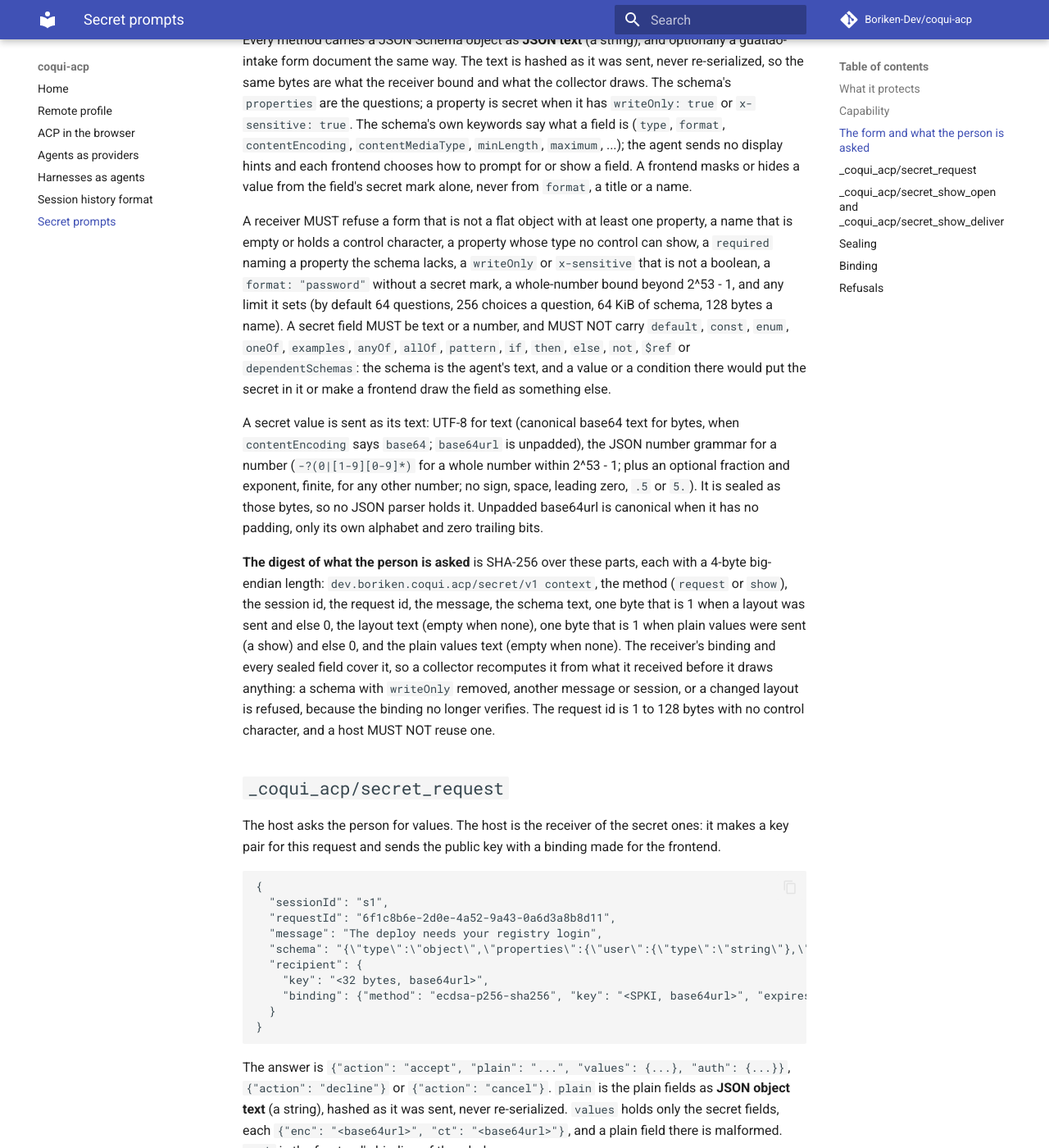
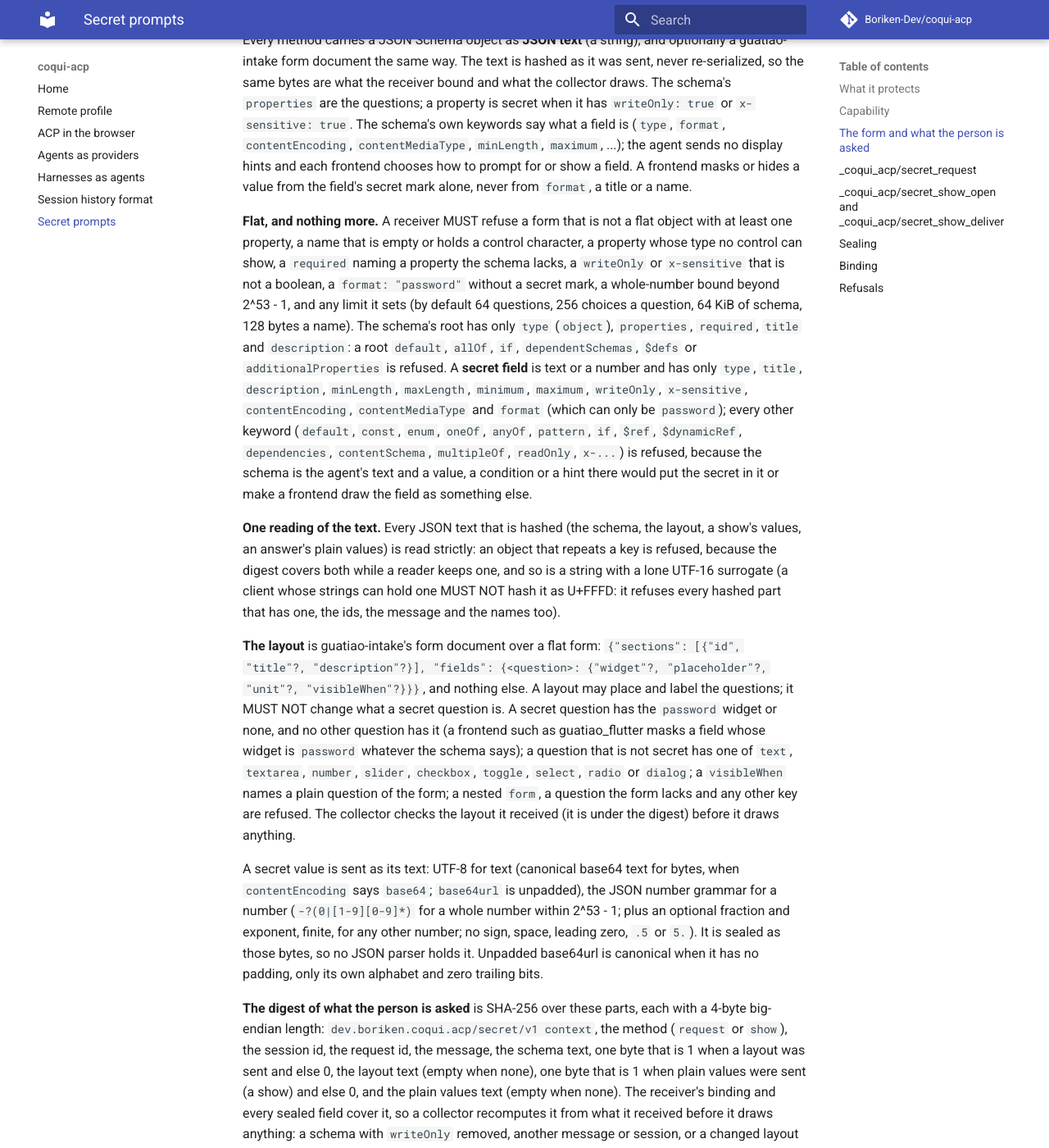
Before and after one commit to Boriken-Dev/coqui-acp, an MkDocs documentation site: the page built from docs/secrets.md, in a window 1280 px wide and 1400 px high, scrolled down 965 px. Shown: the whole window at 82% size. Built offline with MkDocs 1.6.1 and Material for MkDocs 9.7.7, drawn with Linux system fonts in a browser that asks for light colours; comment, search, counter and statistics services are not loaded; some of the changed text lies outside the part shown.

Commit message:
docs: the secret-prompt extension's strict reading, allow-lists, layout rules and what a relay still sees

```diff
--- a/docs/secrets.md
+++ b/docs/secrets.md
@@ -22,7 +22,11 @@ A host MUST serve secret tools only to a client that offers it, and a version it
 
 Every method carries a JSON Schema object as **JSON text** (a string), and optionally a guatiao-intake form document the same way. The text is hashed as it was sent, never re-serialized, so the same bytes are what the receiver bound and what the collector draws. The schema's `properties` are the questions; a property is secret when it has `writeOnly: true` or `x-sensitive: true`. The schema's own keywords say what a field is (`type`, `format`, `contentEncoding`, `contentMediaType`, `minLength`, `maximum`, ...); the agent sends no display hints and each frontend chooses how to prompt for or show a field. A frontend masks or hides a value from the field's secret mark alone, never from `format`, a title or a name.
 
-A receiver MUST refuse a form that is not a flat object with at least one property, a name that is empty or holds a control character, a property whose type no control can show, a `required` naming a property the schema lacks, a `writeOnly` or `x-sensitive` that is not a boolean, a `format: "password"` without a secret mark, a whole-number bound beyond 2^53 - 1, and any limit it sets (by default 64 questions, 256 choices a question, 64 KiB of schema, 128 bytes a name). A secret field MUST be text or a number, and MUST NOT carry `default`, `const`, `enum`, `oneOf`, `examples`, `anyOf`, `allOf`, `pattern`, `if`, `then`, `else`, `not`, `$ref` or `dependentSchemas`: the schema is the agent's text, and a value or a condition there would put the secret in it or make a frontend draw the field as something else.
+**Flat, and nothing more.** A receiver MUST refuse a form that is not a flat object with at least one property, a name that is empty or holds a control character, a property whose type no control can show, a `required` naming a property the schema lacks, a `writeOnly` or `x-sensitive` that is not a boolean, a `format: "password"` without a secret mark, a whole-number bound beyond 2^53 - 1, and any limit it sets (by default 64 questions, 256 choices a question, 64 KiB of schema, 128 bytes a name). The schema's root has only `type` (`object`), `properties`, `required`, `title` and `description`: a root `default`, `allOf`, `if`, `dependentSchemas`, `$defs` or `additionalProperties` is refused. A **secret field** is text or a number and has only `type`, `title`, `description`, `minLength`, `maxLength`, `minimum`, `maximum`, `writeOnly`, `x-sensitive`, `contentEncoding`, `contentMediaType` and `format` (which can only be `password`); every other keyword (`default`, `const`, `enum`, `oneOf`, `anyOf`, `pattern`, `if`, `$ref`, `$dynamicRef`, `dependencies`, `contentSchema`, `multipleOf`, `readOnly`, `x-...`) is refused, because the schema is the agent's text and a value, a condition or a hint there would put the secret in it or make a frontend draw the field as something else.
+
+**One reading of the text.** Every JSON text that is hashed (the schema, the layout, a show's values, an answer's plain values) is read strictly: an object that repeats a key is refused, because the digest covers both while a reader keeps one, and so is a string with a lone UTF-16 surrogate (a client whose strings can hold one MUST NOT hash it as U+FFFD: it refuses every hashed part that has one, the ids, the message and the names too).
+
+**The layout** is guatiao-intake's form document over a flat form: `{"sections": [{"id", "title"?, "description"?}], "fields": {<question>: {"widget"?, "placeholder"?, "unit"?, "visibleWhen"?}}}`, and nothing else. A layout may place and label the questions; it MUST NOT change what a secret question is. A secret question has the `password` widget or none, and no other question has it (a frontend such as guatiao_flutter masks a field whose widget is `password` whatever the schema says); a question that is not secret has one of `text`, `textarea`, `number`, `slider`, `checkbox`, `toggle`, `select`, `radio` or `dialog`; a `visibleWhen` names a plain question of the form; a nested `form`, a question the form lacks and any other key are refused. The collector checks the layout it received (it is under the digest) before it draws anything.
 
 A secret value is sent as its text: UTF-8 for text (canonical base64 text for bytes, when `contentEncoding` says `base64`; `base64url` is unpadded), the JSON number grammar for a number (`-?(0|[1-9][0-9]*)` for a whole number within 2^53 - 1; plus an optional fraction and exponent, finite, for any other number; no sign, space, leading zero, `.5` or `5.`). It is sealed as those bytes, so no JSON parser holds it. Unpadded base64url is canonical when it has no padding, only its own alphabet and zero trailing bits.
 
@@ -117,7 +121,9 @@ A signature with a high `s` is refused: one statement has one signature, and a p
 
 **Limits of the Diffie-Hellman proof.** It is not transferable: only the checker can verify it, and it can only verify a holder it is paired with. Anyone who holds the checker's static key can also make a binding that verifies to the checker, so it is not evidence to a third party and is enough only between two paired peers. A remote runner that the person's frontend has never been paired with needs an ECDSA identity certified by a root the frontend trusts, with the audience bound; that is the `tls` row and the trust store, not this.
 
-**Lifetime.** A binding ends at a time its maker sets (by default 240 seconds from now). A checker takes it for as long as it has not ended plus its skew (default 30 seconds) and refuses one that ends more than its maximum lifetime (default 5 minutes) plus the skew from now. The checker looks at the clock when it checks, so a receiver whose binding is checked after the person took long to answer must be asked again. A receiver opens one answer and then forgets its key; whoever owns receivers remembers the request ids for as long as a binding can verify (the maximum lifetime plus the skew), so one request is not answered twice.
+**Lifetime.** A binding ends at a time its maker sets (by default 240 seconds from now). A checker takes it for as long as it has not ended plus its skew (default 30 seconds) and refuses one that ends more than its maximum lifetime (default 5 minutes) plus the skew from now. The checker looks at the clock when it checks, so a receiver whose binding is checked after the person took long to answer must be asked again. A receiver opens one answer and then forgets its key; whoever owns receivers remembers the request ids for as long as a binding can verify (the maximum lifetime plus the skew), so one request is not answered twice. A receiver also refuses an answer that comes after its own binding ended plus the skew, whatever the sender proves.
+
+**What a relay still sees.** The size of a ciphertext is the value's plus 48 bytes, so a relay learns how long each secret is; nothing is padded. It also sees which fields were answered and when.
 
 ## Refusals
 
```
